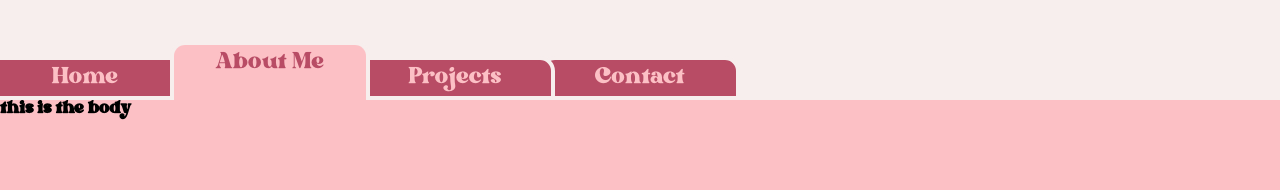
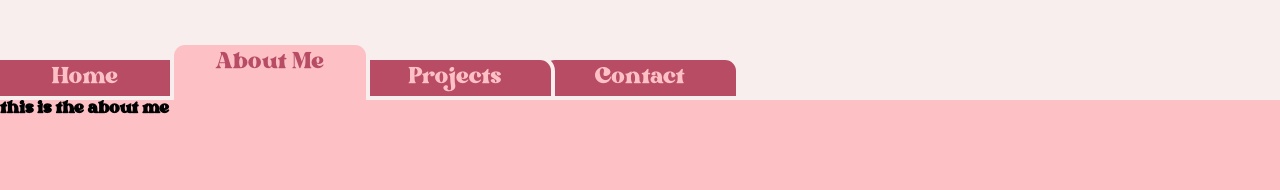
Before and after one commit to kesauce/portfolio, a React (Vite) app: page / in a window 1280 px wide. Both pictures are taken after a click on the button "About Me". Shown: the top 190 px of the page. Built offline with nearby package versions, Linux system fonts and the light colour scheme.

Commit message:
added the other page components

```diff
--- a/src/App.jsx
+++ b/src/App.jsx
@@ -1,6 +1,9 @@
 import { useState } from 'react';
 import NavBar from './components/Navbar.jsx'
-import Body from './components/Body.jsx'
+import Home from './components/Home.jsx'
+import AboutMe from './components/AboutMe.jsx';
+import Projects from './components/Projects.jsx';
+import Contact from './components/Contact.jsx';
 
 export default function App() {
 	const [pageActive, setPageActive] = useState('Home');
@@ -9,10 +12,30 @@ export default function App() {
 		setPageActive(newPage);
 	}
 
+	let pageComponent;
+
+	switch (pageActive){
+		case 'Home':
+			pageComponent = <Home />;
+			break;
+		case 'About Me':
+			pageComponent = <AboutMe />;
+			break;
+		case 'Projects':
+			pageComponent = <Projects />
+			break;
+		case 'Contact':
+			pageComponent= <Contact />
+			break;
+		default:
+			pageComponent = <Home />;
+			break;
+	}
+
   	return (
     	<div className='page'>
 			<NavBar activePage={pageActive} handleClick={changePage}/>
-    		<Body />
+			{pageComponent}
 		</div>
   	)
 }
--- /dev/null
+++ b/src/components/AboutMe.jsx
@@ -0,0 +1,8 @@
+export default function AboutMe() {
+
+  return (
+    <section className='main-content'>
+        <h1>this is the about me</h1>
+    </section>
+  )
+}
--- /dev/null
+++ b/src/components/Contact.jsx
@@ -0,0 +1,8 @@
+export default function Contact() {
+
+  return (
+    <section className='main-content'>
+        <h1>this is the contact</h1>
+    </section>
+  )
+}
--- a/src/components/Body.jsx
+++ b/src/components/Home.jsx
@@ -1,8 +1,8 @@
-export default function Body() {
+export default function Home() {
 
   return (
     <section className='main-content'>
-        <h1>this is the body</h1>
+        <h1>this is the home</h1>
     </section>
   )
 }
--- /dev/null
+++ b/src/components/Projects.jsx
@@ -0,0 +1,8 @@
+export default function Projects() {
+
+  return (
+    <section className='main-content'>
+        <h1>this is the projects</h1>
+    </section>
+  )
+}
```
